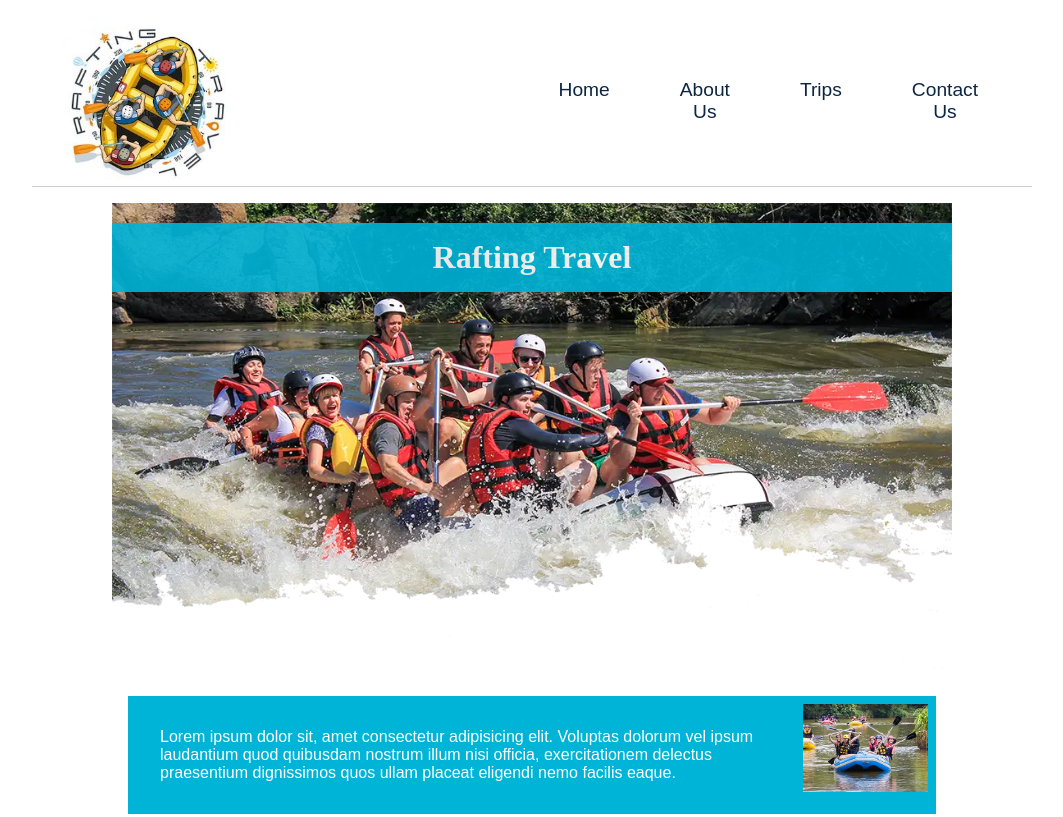
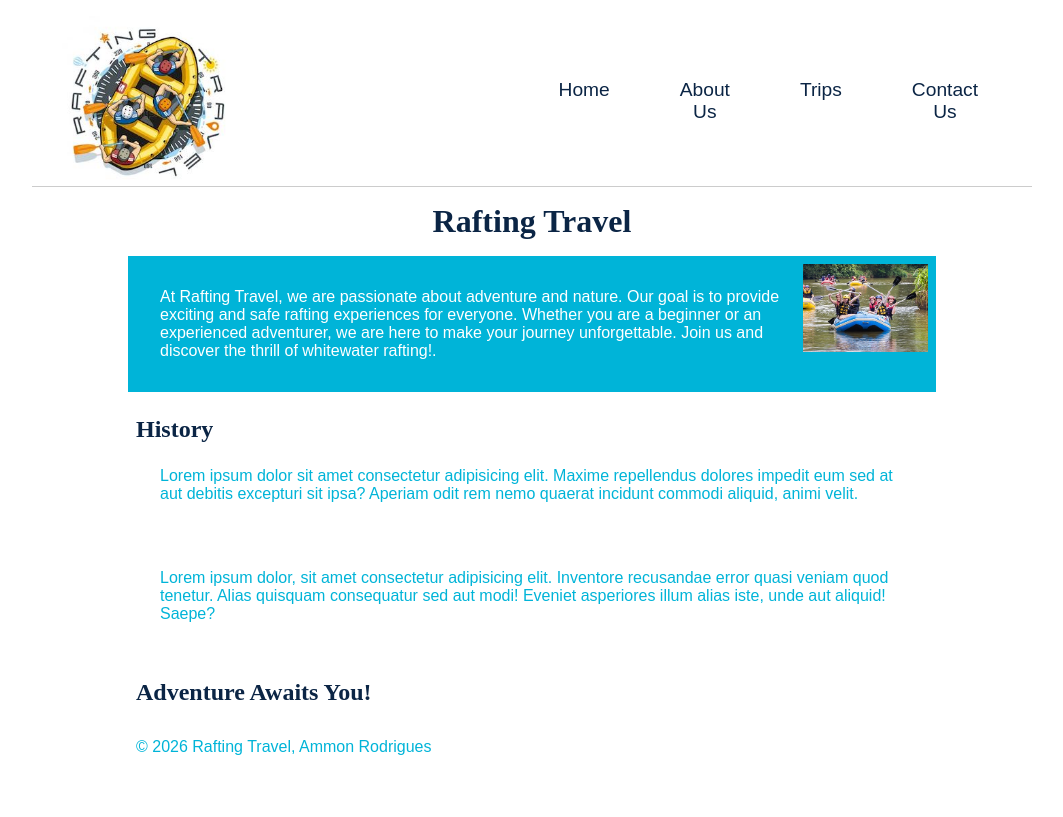
Before and after one commit to AmmonVR/wdd130, a plain HTML site: page wwr/about.html in a window 1280 px wide. Shown: the top 817 px of the page, without its empty margins (108-1171 px from the left). Drawn offline with Linux system fonts and the light colour scheme.

Commit message:
modified:   wwr/about.html 	new file:   wwr/images/rafting_history.jpg 	modified:   wwr/styles/rafting.css

```diff
--- a/wwr/about.html
+++ b/wwr/about.html
@@ -25,20 +25,21 @@
 
     <main>
         <div class="hero">
-            <img src="images/hero_transparency.webp" alt="clients having with our rafting services.">
             <h1>Rafting Travel</h1>
             <article>
                 <img src="images/happy.jpg" alt="Happy Clients">
-                <p>Lorem ipsum dolor sit, amet consectetur adipisicing elit. Voluptas dolorum vel ipsum laudantium quod quibusdam nostrum illum nisi officia, exercitationem delectus
-                    praesentium dignissimos quos ullam placeat eligendi nemo facilis eaque.</p>
+                <p>At Rafting Travel, we are passionate about adventure and nature. Our goal is to provide exciting and safe rafting experiences for everyone. Whether you are a beginner or an experienced adventurer, we are here to make your journey unforgettable. Join us and discover the thrill of whitewater rafting!.</p>
             </article>
 
 
         </div>
-        <section>
+        <section class="history">
             <h2>History</h2>
-            <p>Lorem ipsum dolor sit amet consectetur adipisicing elit. Maxime repellendus dolores impedit eum sed at aut debitis excepturi
-                sit ipsa? Aperiam odit rem nemo quaerat incidunt commodi aliquid, animi velit.</p>
+            <p>Lorem ipsum dolor sit amet consectetur adipisicing elit. Maxime repellendus dolores impedit eum sed at aut debitis
+                excepturi sit ipsa? Aperiam odit rem nemo quaerat incidunt commodi aliquid, animi velit.</p>
+            <img src="" alt="">
+            <p>Lorem ipsum dolor, sit amet consectetur adipisicing elit. Inventore recusandae error quasi veniam quod tenetur. Alias
+                quisquam consequatur sed aut modi! Eveniet asperiores illum alias iste, unde aut aliquid! Saepe?</p>
         </section>
         <section>
             <h2>Adventure Awaits You!</h2>
--- a/wwr/styles/rafting.css
+++ b/wwr/styles/rafting.css
@@ -76,25 +76,11 @@ article {
     text-decoration: none;
 }
 
-.hero {
-    position: relative;
-}
-
-.hero img {
-    display: block;
-    width: 100%;
-    height: auto;
-}
-
 h1 {
-    position: absolute;
-    top: 20px;
-    width: 100%;
-    padding: 16px;
-    text-align: center;
-    opacity: 0.9;
-    background-color: var(--accent1-color);
-    color: #fff;
+    display: flex;
+    justify-content: center;
+    align-items: center;
+    color: var(--primary-color);
 }
 
 .hero article {
@@ -107,3 +93,5 @@ h1 {
     width: 125px;
 
 }
+
+.history {}
```
Also changed, not shown: wwr/images/rafting_history.jpg (added).
